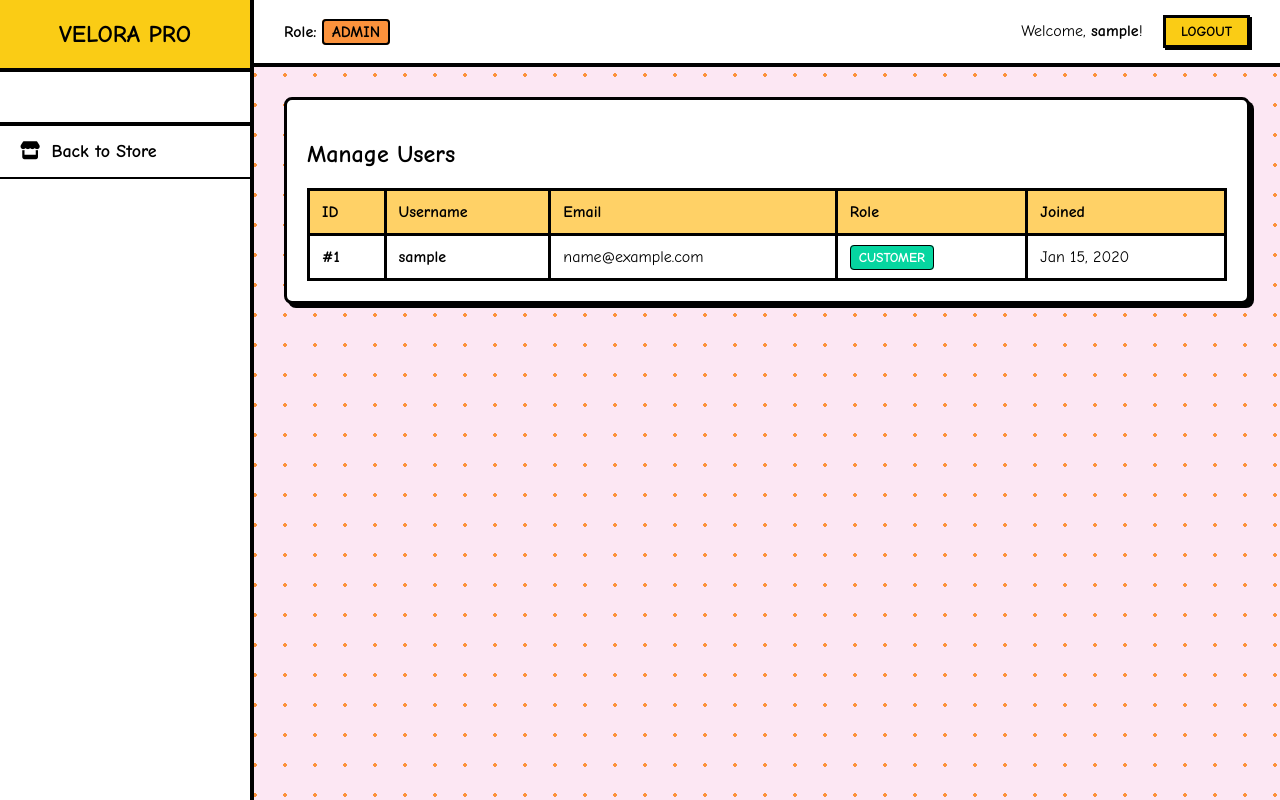
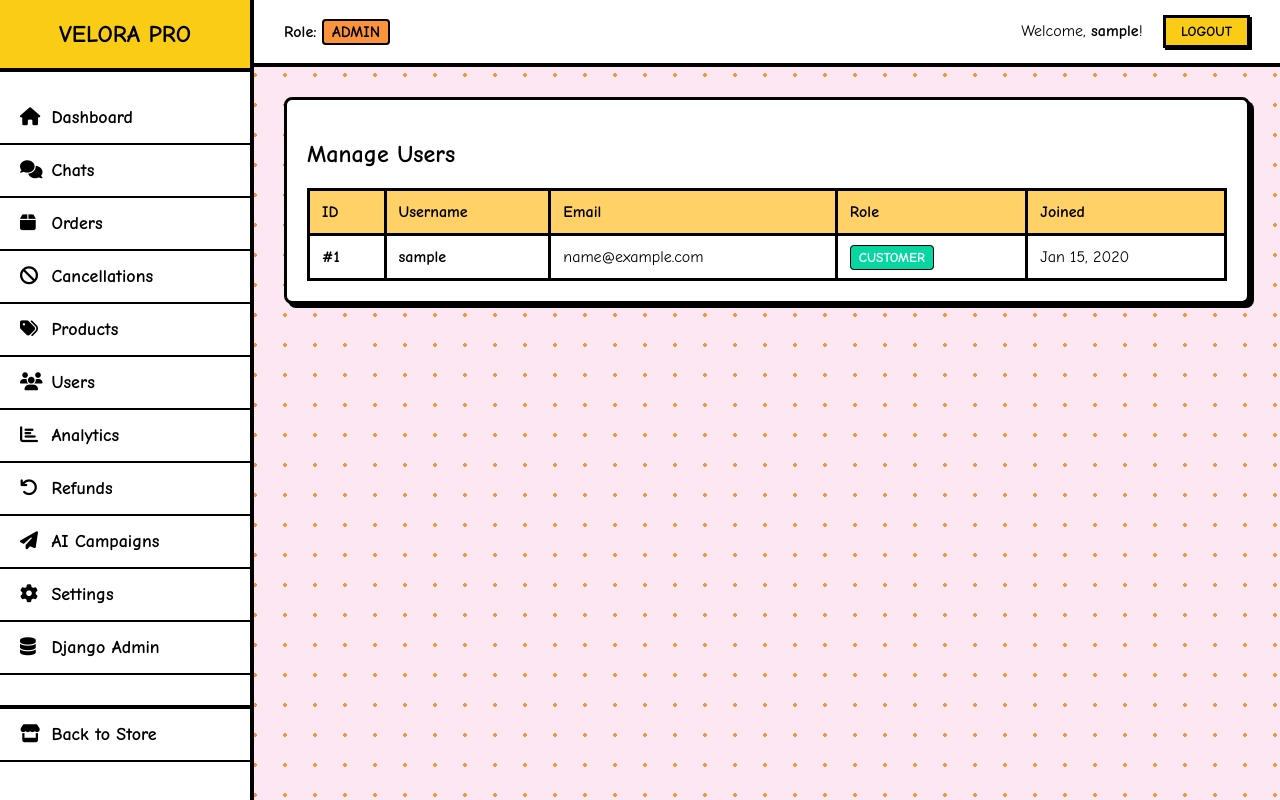
Before and after one commit to Rudra-005/E-Commerce-Website, a Django app: page /admin/users/ in a window 1280 px wide. Run offline with Django 5.2, Linux system fonts and the light colour scheme; a user stored in the database is signed in; tables that the repository leaves empty hold one stand-in row (values such as "Sample post"); parts of the project's set-up code (start-up, migrations or seed data) failed here and were passed over.

Commit message:
Fix 500 error in admin templates caused by missing userprofile

```diff
--- a/myproject/shop/templates/admin/_sidebar.html
+++ b/myproject/shop/templates/admin/_sidebar.html
@@ -24,7 +24,7 @@
         </style>
 
         <!-- Admin Links -->
-        {% if request.user.userprofile.role == 'admin' %}
+        {% if request.user.is_superuser or user_profile_obj.role == 'admin' %}
             <a href="{% url 'admin_dashboard' %}"><i class="fas fa-home"></i> Dashboard</a>
             <a href="{% url 'admin_chat' %}"><i class="fas fa-comments"></i> Chats</a>
             <a href="{% url 'admin_orders' %}"><i class="fas fa-box"></i> Orders</a>
@@ -39,7 +39,7 @@
         {% endif %}
 
         <!-- Support Links -->
-        {% if request.user.userprofile.role == 'support' %}
+        {% if user_profile_obj.role == 'support' %}
             <a href="{% url 'admin_chat' %}"><i class="fas fa-comments"></i> Chats</a>
         {% endif %}
 
--- a/myproject/shop/templates/admin/admin_base.html
+++ b/myproject/shop/templates/admin/admin_base.html
@@ -127,7 +127,7 @@
         <!-- Topbar -->
         <div class="admin-topbar">
             <div>
-                <strong>Role:</strong> <span style="text-transform: uppercase; background: var(--secondary-color); padding: 2px 8px; border: 2px solid #000; border-radius: 4px; font-weight: bold;">{% if request.user.is_superuser %}ADMIN{% else %}{{ request.user.userprofile.role|default:"ADMIN" }}{% endif %}</span>
+                <strong>Role:</strong> <span style="text-transform: uppercase; background: var(--secondary-color); padding: 2px 8px; border: 2px solid #000; border-radius: 4px; font-weight: bold;">{% if request.user.is_superuser %}ADMIN{% else %}{{ user_profile_obj.role|default:"ADMIN" }}{% endif %}</span>
             </div>
             <div>
                 Welcome, <strong>{{ request.user.username }}</strong>!
--- a/myproject/shop/templates/admin/chat.html
+++ b/myproject/shop/templates/admin/chat.html
@@ -474,7 +474,7 @@
             <i class="fas fa-bolt"></i> VELORA PRO
         </div>
         <nav class="sidebar-nav">
-            {% if request.user.userprofile.role == 'admin' or request.user.is_superuser %}
+            {% if user_profile_obj.role == 'admin' or request.user.is_superuser %}
                 <div class="nav-group-title">Main Menu</div>
                 <a href="{% url 'admin_dashboard' %}"><i class="fas fa-home"></i> <span>Dashboard</span></a>
                 <a href="{% url 'admin_chat' %}" class="active"><i class="fas fa-comments"></i> <span>Chats</span></a>
@@ -487,7 +487,7 @@
                 <a href="{% url 'admin_refunds' %}"><i class="fas fa-undo"></i> <span>Refunds</span></a>
                 <a href="{% url 'admin_settings' %}"><i class="fas fa-cog"></i> <span>Settings</span></a>
                 <a href="/django-admin/"><i class="fas fa-database"></i> <span>Django Admin</span></a>
-            {% elif request.user.userprofile.role == 'support' %}
+            {% elif user_profile_obj.role == 'support' %}
                 <div class="nav-group-title">Support</div>
                 <a href="{% url 'admin_chat' %}" class="active"><i class="fas fa-comments"></i> <span>Chats</span></a>
             {% endif %}
@@ -500,7 +500,7 @@
                 <div class="avatar">{{ request.user.username|make_list|first|upper }}</div>
                 <div class="info">
                     <div class="name">{{ request.user.username }}</div>
-                    <div class="role">{{ request.user.userprofile.role|default:"Admin" }}</div>
+                    <div class="role">{{ user_profile_obj.role|default:"Admin" }}</div>
                 </div>
             </div>
             <a href="{% url 'logout' %}" class="logout-btn" title="Logout"><i class="fas fa-sign-out-alt"></i></a>
```
